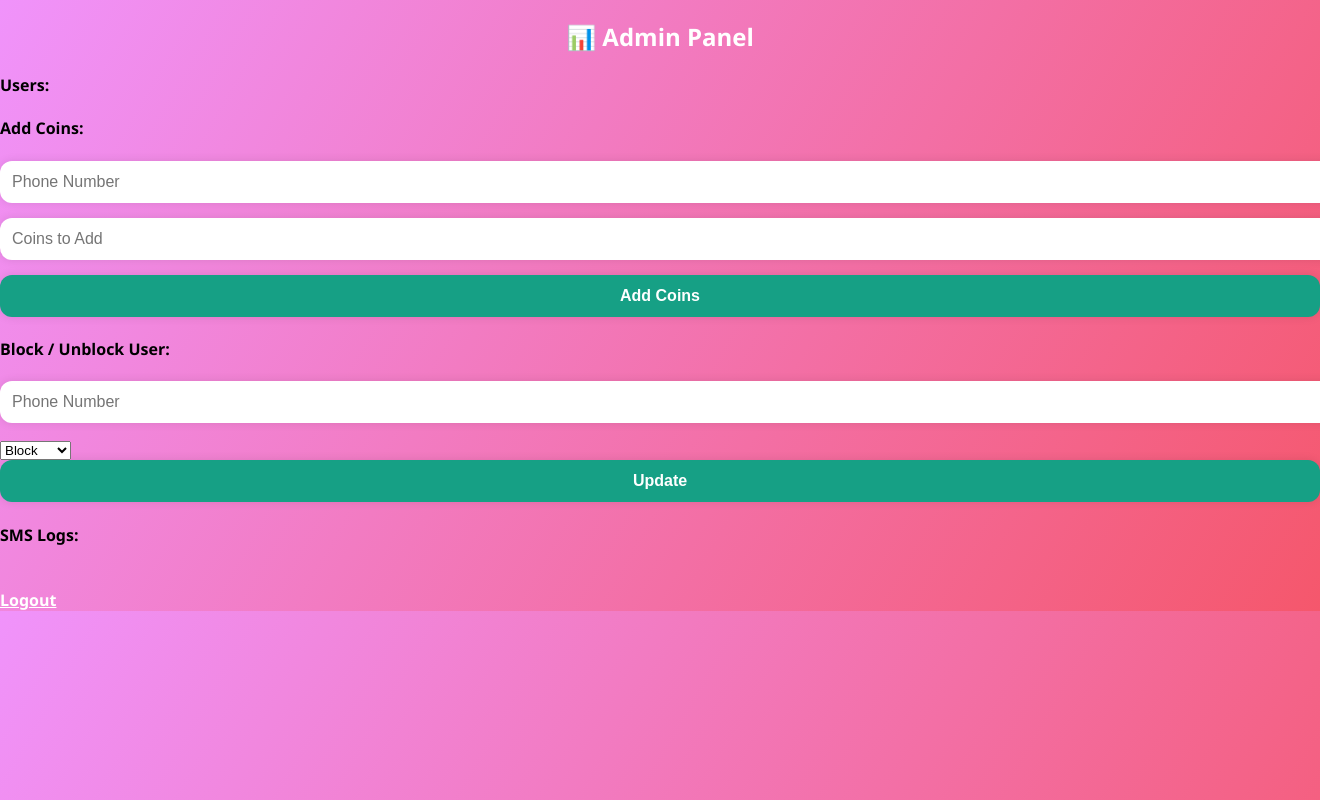
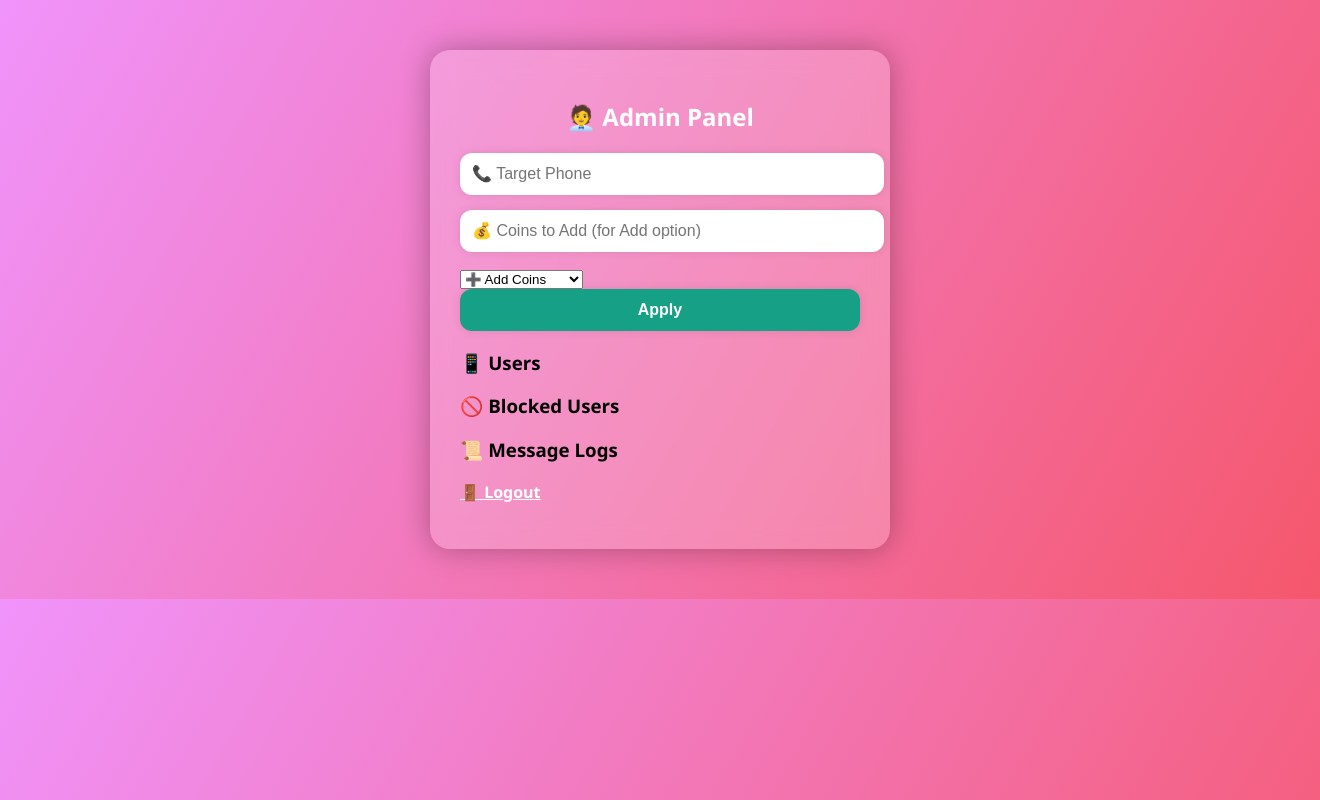
Before and after one commit to abdullahasad491326/SMS_Web_App, a Flask app: page /admin_panel in a window 1320 px wide; the page is wider, and only the part inside the window is pictured. Run offline with Flask 3, Linux system fonts and the light colour scheme; the visitor is signed in with stand-in values (Sample User, id 1).

Commit message:
Update admin_panel.html

```diff
--- a/app/templates/admin_panel.html
+++ b/app/templates/admin_panel.html
@@ -2,47 +2,47 @@
 <html lang="en">
 <head>
   <meta charset="UTF-8" />
-  <title>Admin Panel</title>
+  <title>Admin Panel - SMS App</title>
   <meta name="viewport" content="width=device-width, initial-scale=1.0">
   <link rel="stylesheet" href="{{ url_for('static', filename='style.css') }}">
 </head>
 <body>
-  <div class="card-container">
-    <div class="glass-card">
-      <h2>📊 Admin Panel</h2>
-      <h4>Users:</h4>
+  <div class="card">
+    <h2>🧑‍💼 Admin Panel</h2>
+
+    <form method="POST">
+      <input type="text" name="phone" placeholder="📞 Target Phone" required>
+      <input type="number" name="coins" placeholder="💰 Coins to Add (for Add option)">
+      <select name="action" required>
+        <option value="add">➕ Add Coins</option>
+        <option value="block">🚫 Block User</option>
+        <option value="unblock">✅ Unblock User</option>
+      </select>
+      <button type="submit">Apply</button>
+    </form>
+
+    <h3>📱 Users</h3>
     <ul>
-        {% for phone, data in users.items() %}
-          <li>{{ phone }} - Password: {{ data.password }} - Coins: {{ data.coins }}</li>
+      {% for user, data in users.items() %}
+        <li><strong>{{ user }}</strong>: {{ data['coins'] }} coins</li>
       {% endfor %}
     </ul>
 
-      <h4>Add Coins:</h4>
-      <form method="POST">
-        <input type="hidden" name="action" value="add">
-        <input type="text" name="phone" placeholder="Phone Number" required>
-        <input type="number" name="coins" placeholder="Coins to Add" required>
-        <button type="submit">Add Coins</button>
-      </form>
+    <h3>🚫 Blocked Users</h3>
+    <ul>
+      {% for user in blocked %}
+        <li>{{ user }}</li>
+      {% endfor %}
+    </ul>
 
-      <h4>Block / Unblock User:</h4>
-      <form method="POST">
-        <input type="text" name="phone" placeholder="Phone Number" required>
-        <select name="action">
-          <option value="block">Block</option>
-          <option value="unblock">Unblock</option>
-        </select>
-        <button type="submit">Update</button>
-      </form>
-
-      <h4>SMS Logs:</h4>
+    <h3>📜 Message Logs</h3>
     <ul>
       {% for log in logs %}
-          <li>{{ log.user }} sent to {{ log.to }} at {{ log.time }}: {{ log.message }}</li>
+        <li><strong>{{ log.user }}</strong> ➡ <strong>{{ log.to }}</strong>: "{{ log.message }}" at {{ log.time }}</li>
       {% endfor %}
     </ul>
-      <br><a href="/logout">Logout</a>
-    </div>
+
+    <p><a href="/logout">🚪 Logout</a></p>
   </div>
 </body>
 </html>
```
Lines whose indentation alone changed are shown as unchanged.
